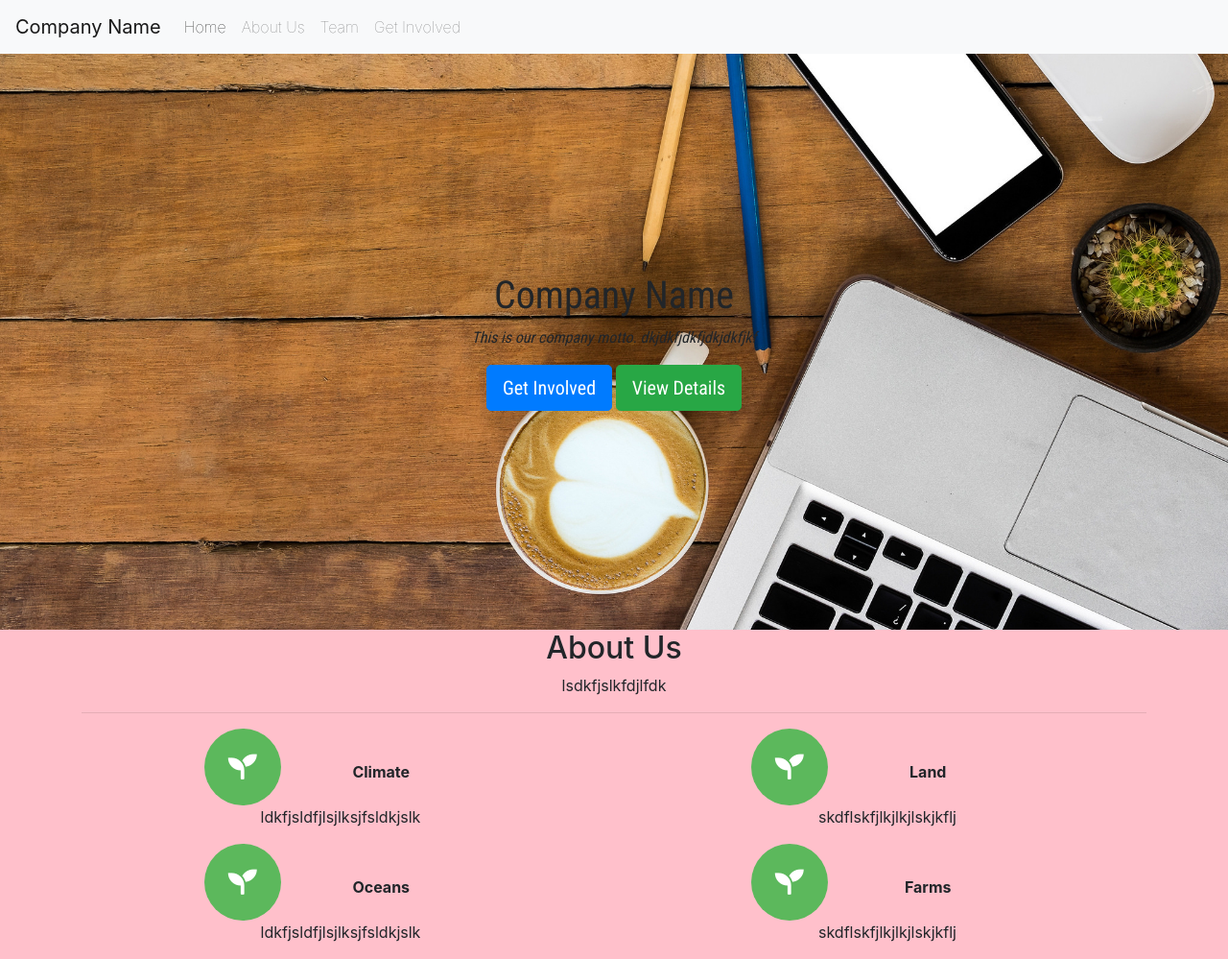
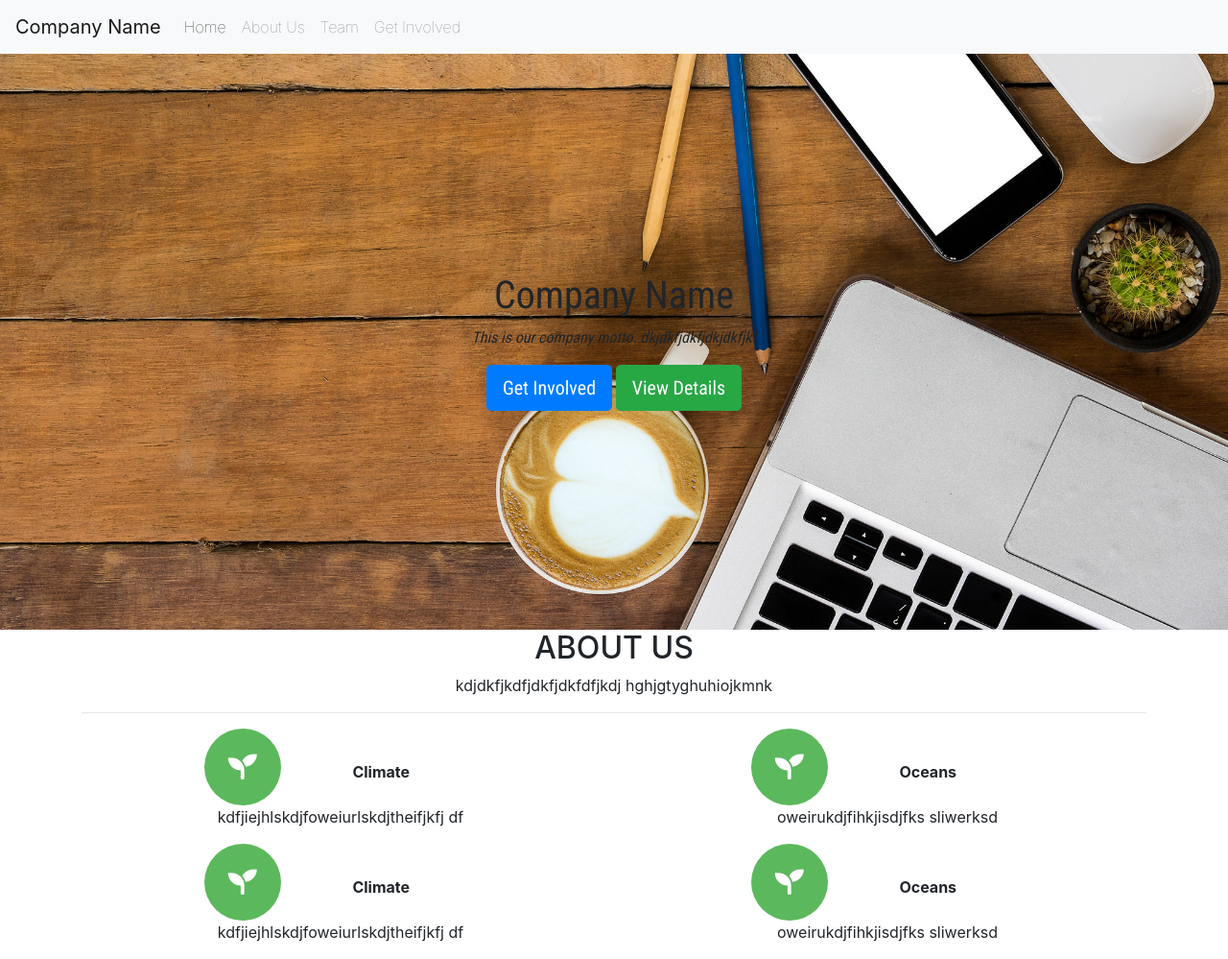
Before and after one commit to jessica-spencer/project_one, a plain HTML site: page index.html in a window 1280 px wide. Shown: the whole page at 96% size. Drawn offline with nearby package versions, Linux system fonts and the light colour scheme.

Commit message:
new about us section

```diff
--- a/index.html
+++ b/index.html
@@ -1,16 +1,15 @@
 <!DOCTYPE html>
 <html>
     <head>
-        <title>Boilerplate Snippet</title>
+        <title>Working Snippet</title>
         <link rel="stylesheet" href="https://stackpath.bootstrapcdn.com/bootstrap/4.3.1/css/bootstrap.min.css" integrity="sha384-ggOyR0iXCbMQv3Xipma34MD+dH/1fQ784/j6cY/iJTQUOhcWr7x9JvoRxT2MZw1T" crossorigin="anonymous">
 
         <link rel="stylesheet" type ="text/css" href="style.css">
         <!--Google Fonts Link-->
         <link href="https://fonts.googleapis.com/css?family=Roboto+Condensed" rel="stylesheet">
 
-        <!--Font Awesome Link -->
+        <!-- Font Awesome Link -->
         <link rel="stylesheet" href="https://use.fontawesome.com/releases/v5.7.2/css/all.css" integrity="sha384-fnmOCqbTlWIlj8LyTjo7mOUStjsKC4pOpQbqyi7RrhN7udi9RwhKkMHpvLbHG9Sr" crossorigin="anonymous">
-
 
     </head>
     <body>
@@ -41,39 +40,40 @@
             </div>
         </header>
         <!-- end Header section ------------------------ -->
-
-        <!-- begin About Us Section ---- -->
+       <!-- begin About Us Section -------------------- -->
        <section class="aboutus container">
-          <h2>About Us</h2>
-          <p>lsdkfjslkfdjlfdk</p>
+         <h2>ABOUT US</h2>
+         <p>kdjdkfjkdfjdkfjdkfdfjkdj hghjgtyghuhiojkmnk</p>
          <hr>
+         <!-- beginning of the grid section -->
+         <!-- first row - -->
          <div class="row">
            <div class="col-md-6">
              <i class="fas fa-seedling"></i>
              <span><strong>Climate</strong></span>
-              <p>ldkfjsldfjlsjlksjfsldkjslk</p>
+             <p>kdfjiejhlskdjfoweiurlskdjtheifjkfj df</p>
            </div>
            <div class="col-md-6">
              <i class="fas fa-seedling"></i>
-              <span><strong>Land</strong></span>
-              <p>skdflskfjlkjlkjlskjkflj</p>
+             <span><strong>Oceans</strong></span>
+             <p>oweirukdjfihkjisdjfks sliwerksd</p>
            </div>
          </div>
+         <!-- second row -->
          <div class="row">
            <div class="col-md-6">
              <i class="fas fa-seedling"></i>
-              <span><strong>Oceans</strong></span>
-              <p>ldkfjsldfjlsjlksjfsldkjslk</p>
+             <span><strong>Climate</strong></span>
+             <p>kdfjiejhlskdjfoweiurlskdjtheifjkfj df</p>
            </div>
            <div class="col-md-6">
              <i class="fas fa-seedling"></i>
-              <span><strong>Farms</strong></span>
-              <p>skdflskfjlkjlkjlskjkflj</p>
+             <span><strong>Oceans</strong></span>
+             <p>oweirukdjfihkjisdjfks sliwerksd</p>
            </div>
          </div>
        </section>
-        <!-- end About Us Section ----- -->
-
+       <!-- end About Us Section ----------------------- -->
 
         <script src="https://code.jquery.com/jquery-3.3.1.slim.min.js" integrity="sha384-q8i/X+965DzO0rT7abK41JStQIAqVgRVzpbzo5smXKp4YfRvH+8abtTE1Pi6jizo" crossorigin="anonymous"></script>
         <script src="https://cdnjs.cloudflare.com/ajax/libs/popper.js/1.14.7/umd/popper.min.js" integrity="sha384-UO2eT0CpHqdSJQ6hJty5KVphtPhzWj9WO1clHTMGa3JDZwrnQq4sF86dIHNDz0W1" crossorigin="anonymous"></script>
--- a/style.css
+++ b/style.css
@@ -1,7 +1,3 @@
-body{
-    background-color: pink;
-}
-
 .nav-link{
     font-weight: lighter;
 }
@@ -28,20 +24,23 @@ header p{
     text-align: center;
 }
 
-.aboutus    i{
-    font-size: 30px;
+.aboutus i{
+    font-size:30px;
     padding: 25px 20px;
-    color: #fff; /*white*/
-   	background-color: #5cb85c; /*green*/
-   	/*changes the height of the container */
-   	width: 80px;
+
+    /*change the color*/
+    color: #fff;
+    background-color: #5cb85c;
+
+    /*resize container of icon */
+    width: 80px;
     height: 80px;
-    /*Changes the roundness of the container*/
+
+    /*make the container round */
     border-radius: 50%;
-
 }
 
-.aboutus span {
+.aboutus span{
     width: 200px;
     display: inline-block;
 }
```
Lines whose indentation alone changed are shown as unchanged.
